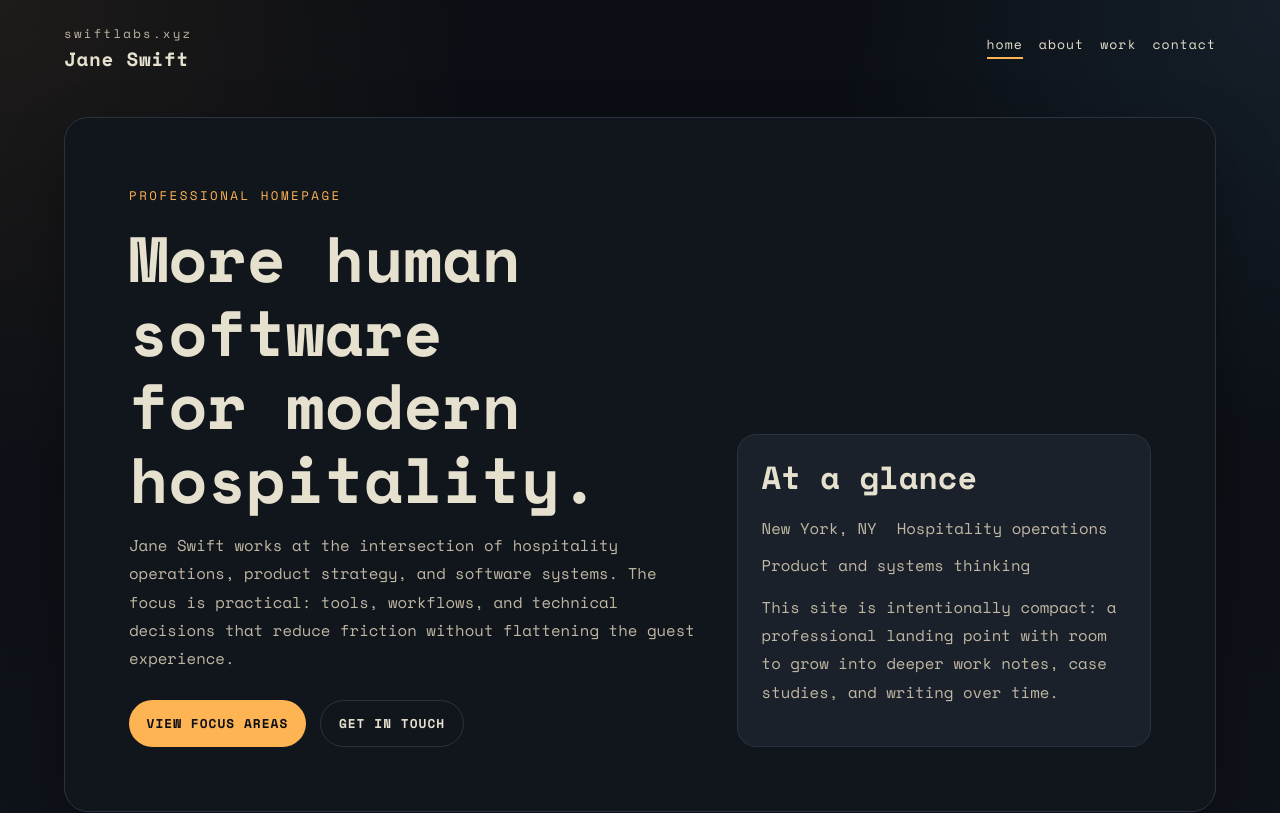
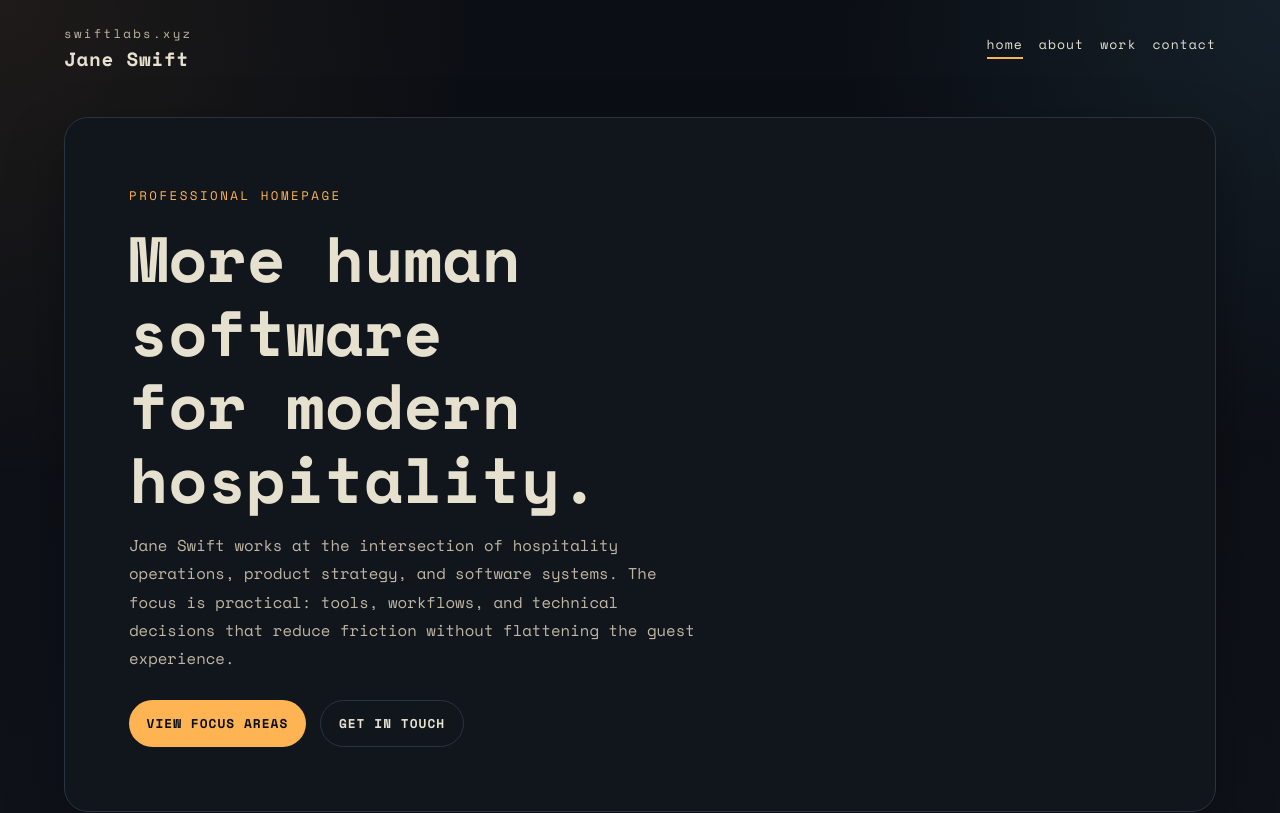
Before and after one commit to j-xyz/j-xyz.github.io, an Eleventy site: page src/index.njk in a window 1280 px wide. Shown: the top 813 px of the page. Built offline with nearby package versions, Linux system fonts and the light colour scheme; Eleventy itself is replaced by a stand-in of ours; files that its build step writes are made by us from their sources.

Commit message:
refactor(home): remove hero summary aside

```diff
--- a/src/index.njk
+++ b/src/index.njk
@@ -16,18 +16,6 @@ layout: layout.njk
         <a class="button-secondary" href="/contact/">Get in touch</a>
       </div>
     </div>
-    <aside class="hero-summary">
-      <h2>At a glance</h2>
-      <ul class="hero-meta">
-        <li>{{ site.location }}</li>
-        <li>Hospitality operations</li>
-        <li>Product and systems thinking</li>
-      </ul>
-      <p class="panel-copy">
-        This site is intentionally compact: a professional landing point with room to grow
-        into deeper work notes, case studies, and writing over time.
-      </p>
-    </aside>
   </div>
 </section>
 
```
